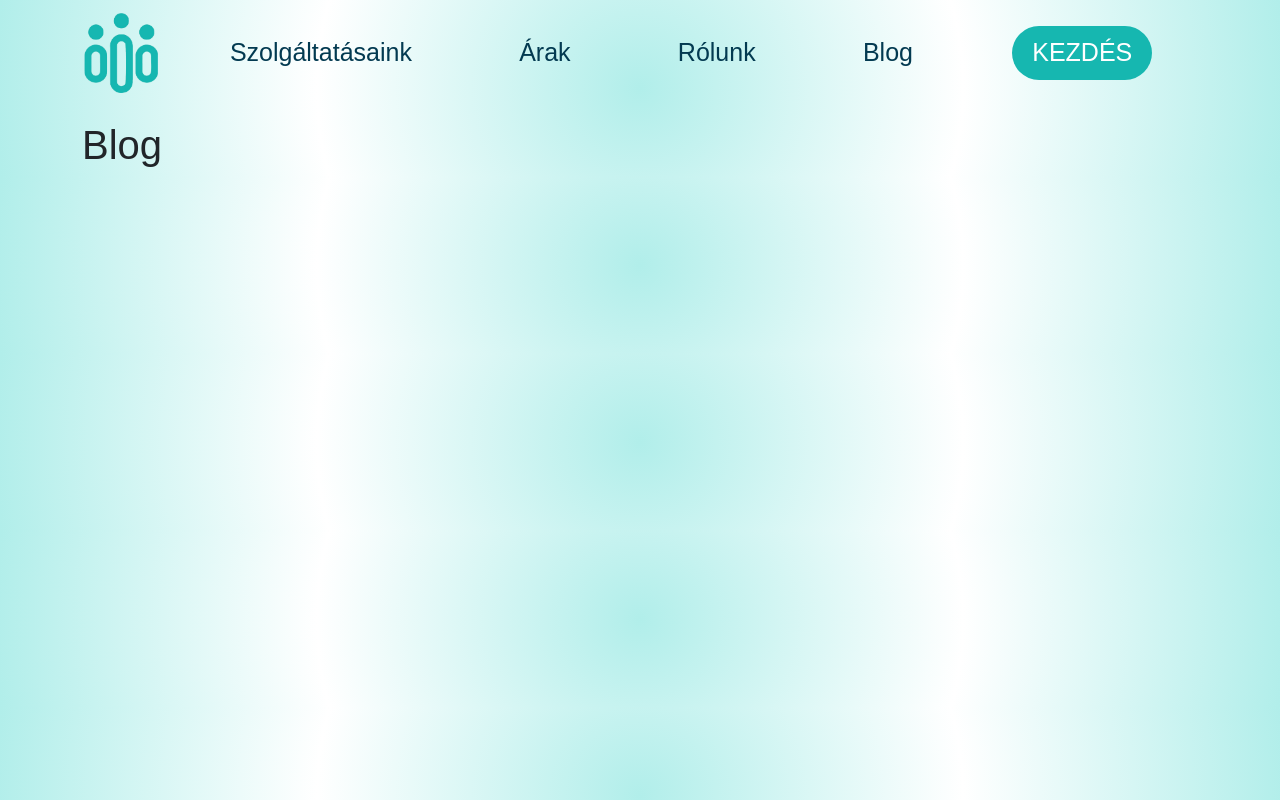
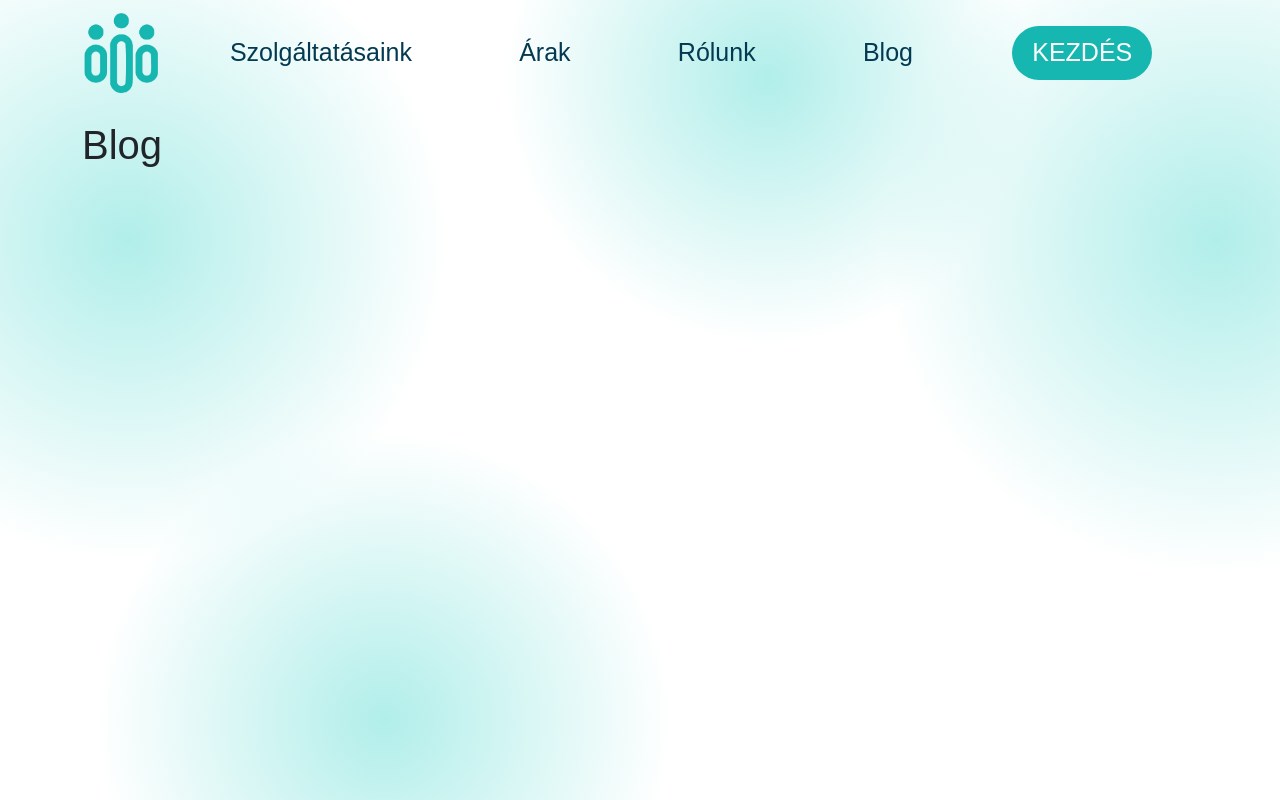
Before and after one commit to Kiralyroli/karrier, a Symfony app: template templates/home/home.html.twig in a window 1280 px wide. Run offline with Twig, Linux system fonts and the light colour scheme; the template is opened without the code that fills it, so the values that code supplies are empty; style sheets or scripts are compiled from the project's sources; some libraries are stand-ins or nearby versions.

Commit message:
Háttér módosítása

```diff
--- a/assets/styles/_common.scss
+++ b/assets/styles/_common.scss
@@ -1,5 +1,9 @@
-body {
-  background: rgb(177,238,234);
-  background: radial-gradient(circle, rgba(177,238,234,1) 0%, rgba(255,255,255,1) 50%, rgba(177,238,234,1) 100%);
+body, html {
+  height: 100%;
+  background-image:
+          radial-gradient(circle at 10% 30%, $background-color, transparent 25%),
+          radial-gradient(circle at 95% 30%, $background-color, transparent 25%),
+          radial-gradient(circle at 30% 90%, $background-color, transparent 25%),
+          radial-gradient(circle at 60% 10%, $background-color, transparent 25%);
   font-family: 'Poppins', sans-serif;
 }
--- a/assets/styles/_variables.scss
+++ b/assets/styles/_variables.scss
@@ -1,2 +1,3 @@
 $base-color-light: #16b7b0;
 $base-color-dark: #033a51;
+$background-color: rgb(177,238,234);
```
